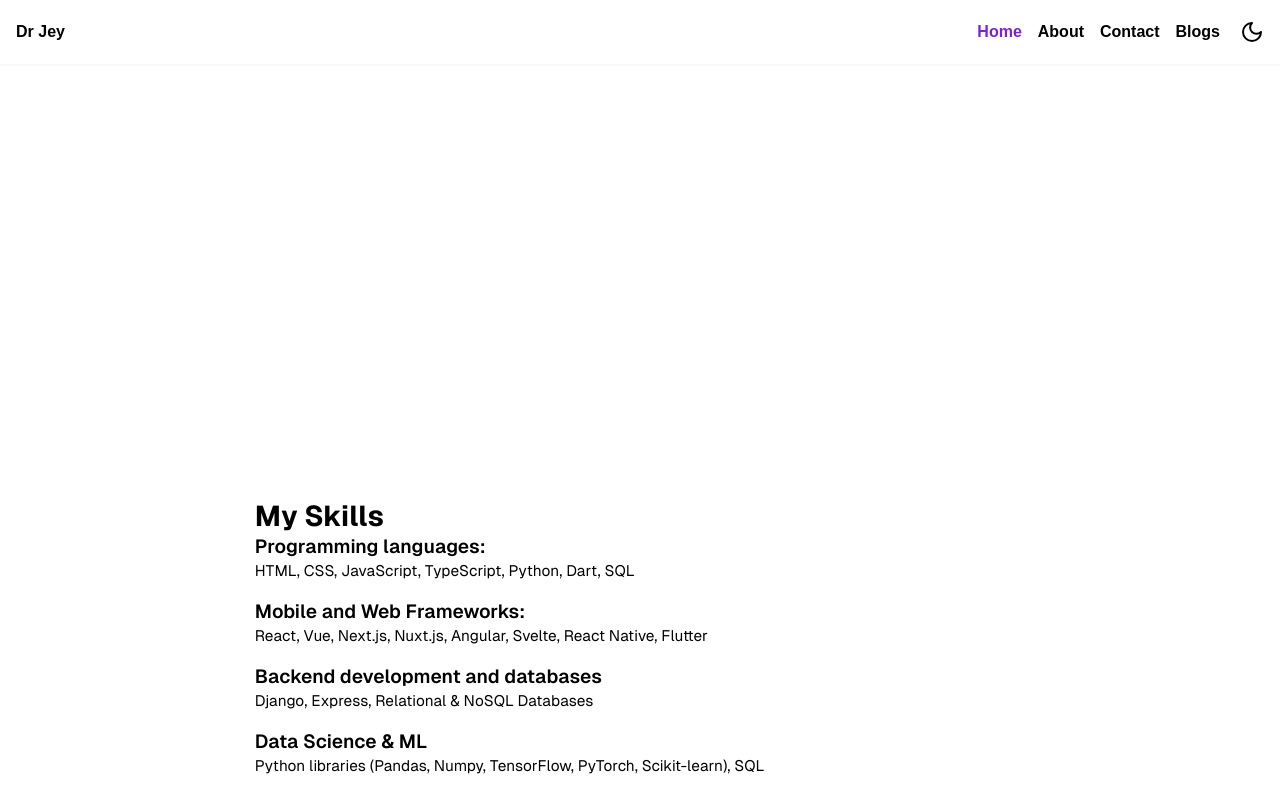
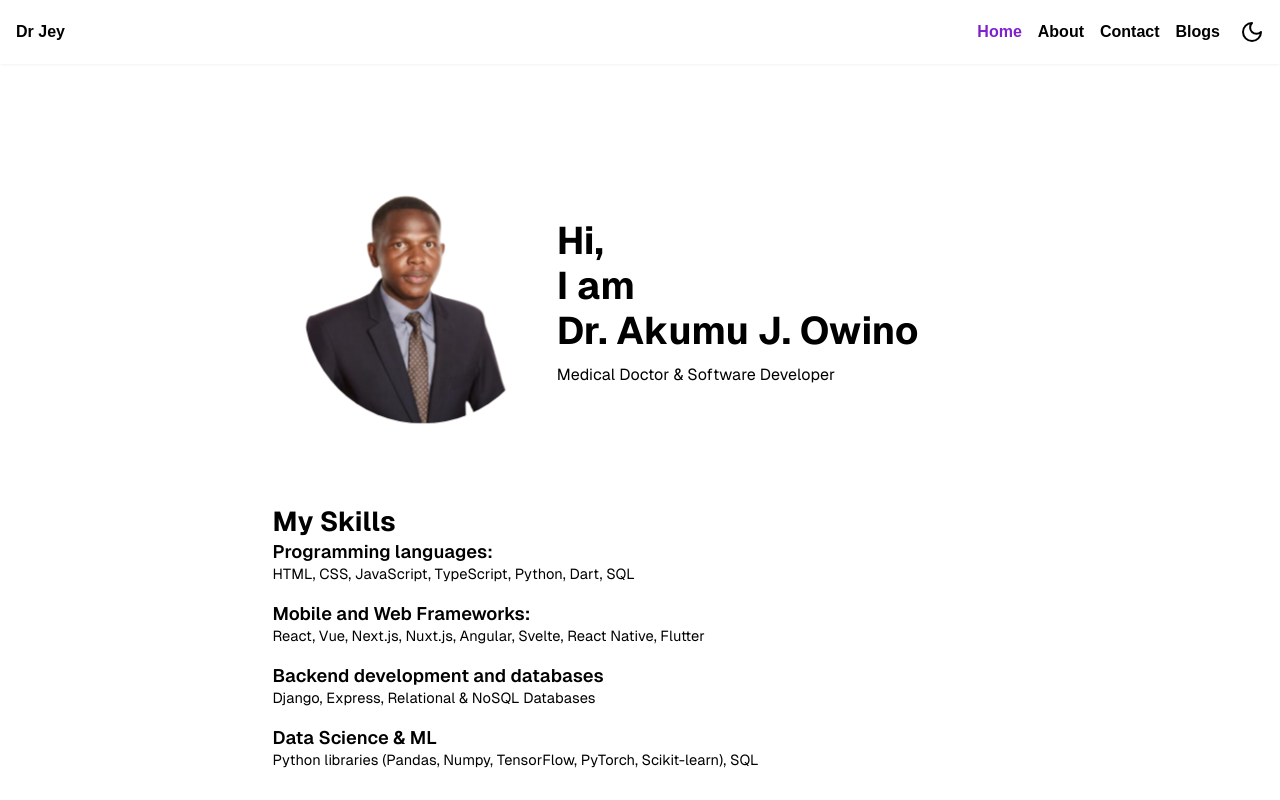
Before and after one commit to AkumuJey/portfolio, a Next.js app: page / in a window 1280 px wide. Shown: the top 800 px of the page. Built offline with nearby package versions, Linux system fonts and the light colour scheme.

Commit message:
Homepage is complete

```diff
--- a/src/app/contact/page.tsx
+++ b/src/app/contact/page.tsx
@@ -13,6 +13,7 @@ export default function Contact() {
   return (
     <div className="grid grid-rows-[20px_1fr_20px] items-start justify-items-center min-h-screen p-8 pb-20 gap-16 sm:p-20 font-[family-name:var(--font-geist-sans)]">
       <main className="row-start-2 flex flex-col gap-4 w-full">
+        <h1 className="text-3xl font-bold">Contact me</h1>
         <motion.form
           initial={{ y: -50 }}
           animate={{ y: 0 }}
--- a/src/components/Hero.tsx
+++ b/src/components/Hero.tsx
@@ -1,13 +1,26 @@
 "use client";
-import { motion, useScroll, useTransform } from "framer-motion";
+import { motion, useAnimate, useScroll, useTransform } from "framer-motion";
 import Image from "next/image";
+import { useEffect } from "react";
 import akumuImage from "../public/akumu.png";
 
 const Hero = () => {
   const { scrollYProgress } = useScroll();
-  const scale = useTransform(scrollYProgress, (value) => 1 - value);
+  const scale = useTransform(scrollYProgress, [0, 1], [1, 0.8]);
+  const [scope, animate] = useAnimate();
+  useEffect(() => {
+    animate(
+      "#image",
+      { scale: 0.8 },
+      { duration: 0.8, ease: "easeInOut" }
+    ).then(() => {
+      animate("#image", { scale: 1.1 }, { duration: 0.8, ease: "easeInOut" });
+    });
+  });
+
   return (
     <motion.div
+      ref={scope}
       className="flex gap-6 flex-col md:flex-row p-5 w-full justify-start"
       style={{ scale: scale }}
     >
@@ -18,19 +31,47 @@ const Hero = () => {
         alt="Akumu J Owino"
         className="rounded-full w-1/3"
         id="image"
+        priority={true}
       />
       <div className="flex flex-col justify-center items-center">
-        <h1
+        <motion.h1
           className="text-5xl font-bold w-full flex flex-col gap-2 p-2"
           id="name"
+          initial={{ scale: 0.8 }}
+          animate={{ scale: 1 }}
+          transition={{ duration: 0.5, ease: "easeInOut" }}
         >
-          <span>Hi,</span>
-          <span>I am</span>
-          <span>Dr. Akumu J. Owino</span>
-        </h1>
-        <h2 className="text-xl w-full p-2" id="profession">
+          <motion.span
+            initial={{ x: -10 }}
+            animate={{ scale: 1, x: 0 }}
+            transition={{ duration: 0.5, ease: "easeInOut" }}
+          >
+            Hi,
+          </motion.span>
+          <motion.span
+            initial={{ x: -10 }}
+            animate={{ scale: 1, x: 0 }}
+            transition={{ duration: 0.9, ease: "easeInOut" }}
+          >
+            I am
+          </motion.span>
+          <motion.span
+            initial={{ x: -10 }}
+            animate={{ scale: 1, x: 0 }}
+            transition={{ duration: 1.3, ease: "easeInOut" }}
+          >
+            Dr. Akumu J. Owino
+          </motion.span>
+        </motion.h1>
+        <motion.h2
+          className="text-xl w-full p-2 overflow-hidden text-nowrap"
+          initial={{ scaleX: 0 }}
+          animate={{ scaleX: 1 }}
+          transition={{ duration: 0.5, ease: "easeIn" }}
+          id="profession"
+        >
           Medical Doctor & Software Developer
-        </h2>
+        </motion.h2>
       </div>
     </motion.div>
   );
--- a/src/components/Projects.tsx
+++ b/src/components/Projects.tsx
@@ -1,8 +1,11 @@
 "use client";
-import { motion } from "framer-motion";
+import { motion, useScroll, useTransform } from "framer-motion";
 const Projects = () => {
+  const { scrollYProgress } = useScroll({});
+  const scale = useTransform(scrollYProgress, [0, 1], [0.5, 1]);
+
   return (
-    <motion.div className="flex flex-col gap-4 w-full p-5">
+    <motion.div className="flex flex-col gap-4 w-full p-5" style={{ scale }}>
       <h3 className="text-2xl font-bold">Projects</h3>
       <ul className="flex flex-col sm:flex-row gap-4 w-full justify-evenly">
         <motion.li
--- a/src/components/Skills.tsx
+++ b/src/components/Skills.tsx
@@ -8,7 +8,7 @@ const Skills = () => {
   const { scrollYProgress } = useScroll({
     target: ref,
   });
-  const scale = useTransform(scrollYProgress, [0, 1, 0.7], [0.9, 1, 0.9]);
+  const scale = useTransform(scrollYProgress, [0, 1], [0.8, 1]);
 
   return (
     <motion.div
```
